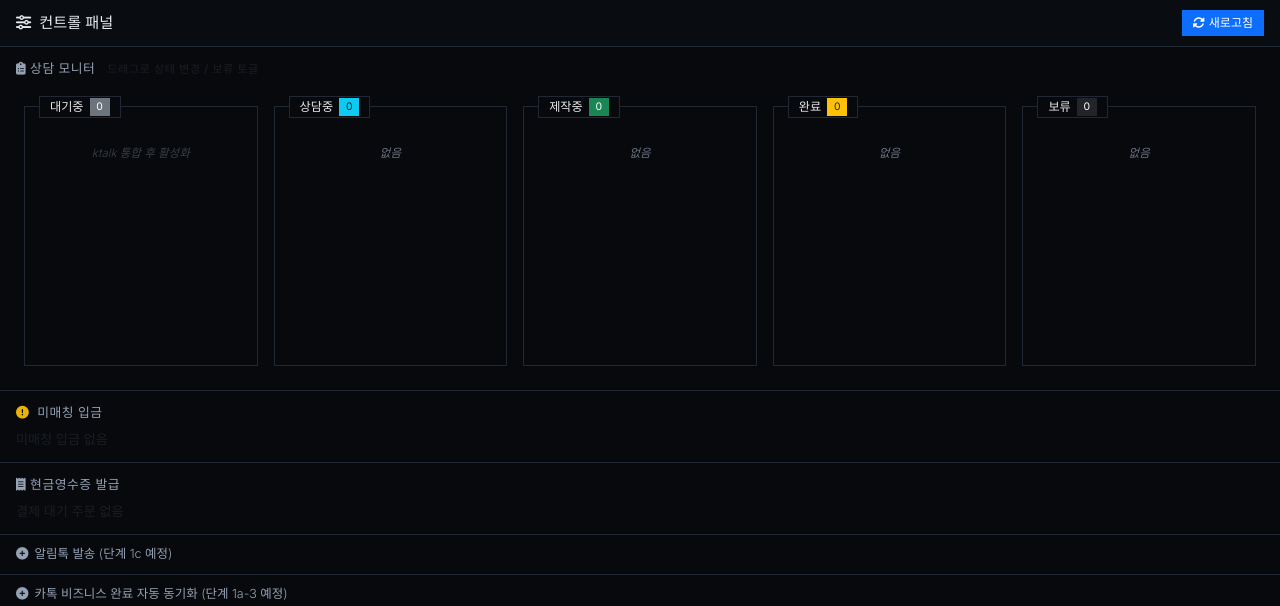
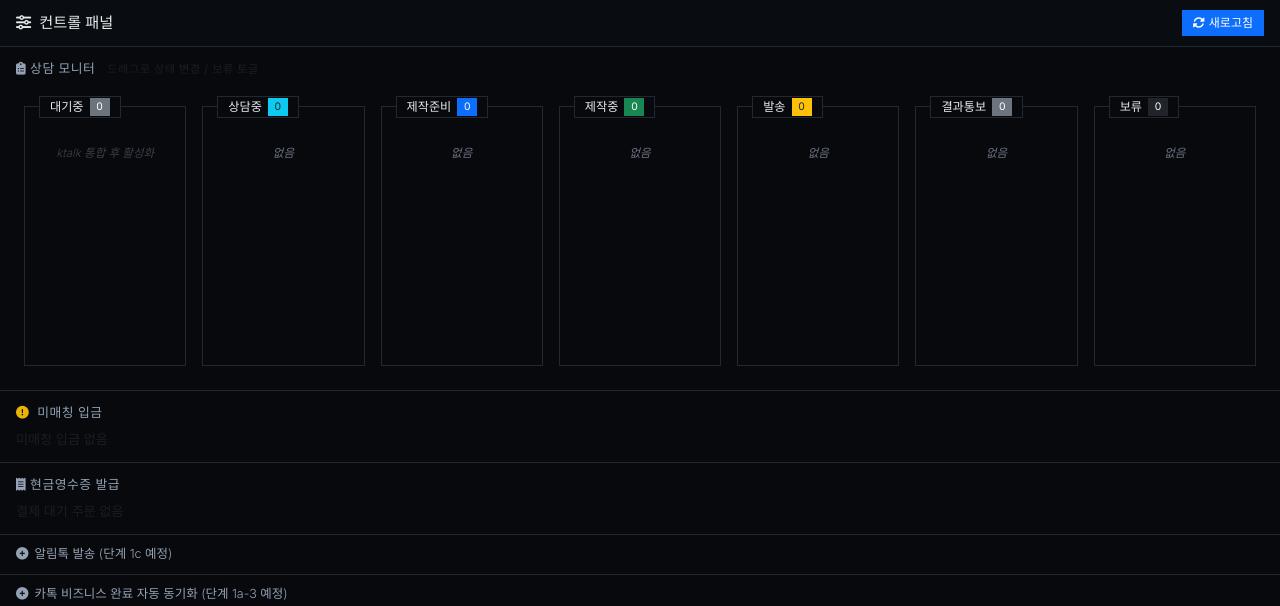
Before and after one commit to wonki0323/tshirt-management, a Django app: page /popbill/control-panel/ in a window 1280 px wide. Shown: the top 606 px of the page. Run offline with Django 4.2, Linux system fonts and the light colour scheme; the visitor is signed in with stand-in values (Sample User, id 1); data that the repository does not hold is empty.

Commit message:
feat(control-panel): 칸반 7칸 정식 세분화
- kanban_data 5칸→7칸: 대기중/상담중/제작준비/제작중/발송/결과통보/보류
- 제작준비(PREP) 별도 칸 + 완료를 발송(COMPLETED)/결과통보(SETTLED)로 분리
- 칸 폭 160px로 조정 (7칸 fit)
- 임시 '제작중 그룹 포함' 제거

Co-Authored-By: Claude Opus 4.8 <noreply@anthropic.com>

```diff
--- a/popbill_api/templates/popbill_api/control_panel.html
+++ b/popbill_api/templates/popbill_api/control_panel.html
@@ -98,8 +98,8 @@
         }
         .kanban-col {
             position: relative;
-            flex: 1 0 200px;
-            min-width: 200px;
+            flex: 1 1 160px;
+            min-width: 150px;
             min-height: 260px;
             border: 1px solid var(--border);
             background: var(--bg);
@@ -218,6 +218,18 @@
                     {% endfor %}
                 </div>
             </div>
+            <div class="kanban-col" data-col="prep">
+                <div class="kanban-col-header">
+                    제작준비 <span class="badge bg-primary">{{ kanban_data.prep|length }}</span>
+                </div>
+                <div class="kanban-col-body" data-target="prep" data-status="PREP">
+                    {% for o in kanban_data.prep %}
+                    <div class="kanban-card" draggable="true" data-order-id="{{ o.id }}">{{ o.kakao_chat_name|truncatechars:5 }}</div>
+                    {% empty %}
+                    <div class="kanban-empty-hint">없음</div>
+                    {% endfor %}
+                </div>
+            </div>
             <div class="kanban-col" data-col="producing">
                 <div class="kanban-col-header">
                     제작중 <span class="badge bg-success">{{ kanban_data.producing|length }}</span>
@@ -230,12 +242,24 @@
                     {% endfor %}
                 </div>
             </div>
-            <div class="kanban-col" data-col="completed">
+            <div class="kanban-col" data-col="shipped">
                 <div class="kanban-col-header">
-                    완료 <span class="badge bg-warning text-dark">{{ kanban_data.completed|length }}</span>
+                    발송 <span class="badge bg-warning text-dark">{{ kanban_data.shipped|length }}</span>
                 </div>
-                <div class="kanban-col-body" data-target="completed" data-status="COMPLETED">
-                    {% for o in kanban_data.completed %}
+                <div class="kanban-col-body" data-target="shipped" data-status="COMPLETED">
+                    {% for o in kanban_data.shipped %}
+                    <div class="kanban-card" draggable="true" data-order-id="{{ o.id }}">{{ o.kakao_chat_name|truncatechars:5 }}</div>
+                    {% empty %}
+                    <div class="kanban-empty-hint">없음</div>
+                    {% endfor %}
+                </div>
+            </div>
+            <div class="kanban-col" data-col="notified">
+                <div class="kanban-col-header">
+                    결과통보 <span class="badge bg-secondary">{{ kanban_data.notified|length }}</span>
+                </div>
+                <div class="kanban-col-body" data-target="notified" data-status="SETTLED">
+                    {% for o in kanban_data.notified %}
                     <div class="kanban-card" draggable="true" data-order-id="{{ o.id }}">{{ o.kakao_chat_name|truncatechars:5 }}</div>
                     {% empty %}
                     <div class="kanban-empty-hint">없음</div>
--- a/popbill_api/views.py
+++ b/popbill_api/views.py
@@ -228,7 +228,7 @@ def control_panel(request):
     consulting_orders = Order.objects.filter(status=Status.CONSULTING).order_by('-payment_date')[:15]
     recent_receipts = CashReceipt.objects.filter(issue_status=CashReceipt.IssueStatus.ISSUED).order_by('-issued_at')[:5]
 
-    # 칸반 데이터 (단계 1a-1) — 5칸, 자사몰 status 그룹화 + 보류 별도
+    # 칸반 데이터 — 7칸, 자사몰 status 정식 세분화 + 보류 별도
     active_orders = (
         Order.objects
         .exclude(status__in=[Status.ARCHIVED, Status.CANCELED])
@@ -236,9 +236,11 @@ def control_panel(request):
     )
     kanban_data = {
         'waiting': [],     # 1a-2(ktalk DB 통합) 후 활성화
-        'consulting': [],  # NEW + CONSULTING
-        'producing': [],   # PRODUCED
-        'completed': [],   # COMPLETED + SETTLED
+        'consulting': [],  # NEW(등록) + CONSULTING(결제)
+        'prep': [],        # PREP(제작준비)
+        'producing': [],   # PRODUCED(제작중)
+        'shipped': [],     # COMPLETED(발송)
+        'notified': [],    # SETTLED(결과통보)
         'on_hold': [],     # is_on_hold=True (모든 status)
     }
     for o in active_orders:
@@ -246,12 +248,14 @@ def control_panel(request):
             kanban_data['on_hold'].append(o)
         elif o.status in [Status.NEW, Status.CONSULTING]:
             kanban_data['consulting'].append(o)
-        elif o.status in [Status.PREP, Status.PRODUCED]:
-            # 제작준비 단계는 칸반에서 임시로 제작중 그룹에 포함
-            # (정식 칸반 세분화는 후속 작업 — decision_log 2026-06-05 order-stage-subdivide)
+        elif o.status == Status.PREP:
+            kanban_data['prep'].append(o)
+        elif o.status == Status.PRODUCED:
             kanban_data['producing'].append(o)
-        elif o.status in [Status.COMPLETED, Status.SETTLED]:
-            kanban_data['completed'].append(o)
+        elif o.status == Status.COMPLETED:
+            kanban_data['shipped'].append(o)
+        elif o.status == Status.SETTLED:
+            kanban_data['notified'].append(o)
 
     context = {
         'unmatched_deposits': unmatched_deposits,
```
